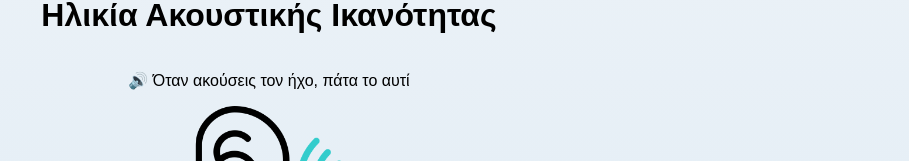
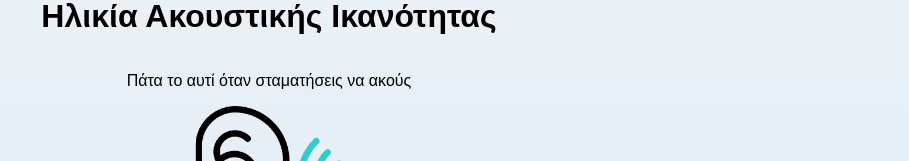
Before and after one commit to Simao73/otamed-hearing-test-clean, a Next.js app: page / in a window 1280 px wide. Shown: the part 322-483 px from the top of the page, without its empty margins (371-1280 px from the left). Built offline with nearby package versions, Linux system fonts and the light colour scheme.

Commit message:
Update index.tsx

```diff
--- a/pages/index.tsx
+++ b/pages/index.tsx
@@ -8,12 +8,22 @@ import { LanguageSelector } from "../components/LanguageSelector";
 import { translations } from "../utils/translations";
 
 export default function Home() {
-  const [stage, setStage] = useState<"start" | "done">("start");
+  const [stage, setStage] = useState<"ready" | "testing" | "done">("ready");
   const [lowFreq, setLowFreq] = useState<number | null>(null);
   const [highFreq, setHighFreq] = useState<number | null>(null);
   const [language, setLanguage] = useState<"en" | "gr">("gr");
+  const [countdown, setCountdown] = useState(3);
 
   const t = translations[language];
+
+  React.useEffect(() => {
+    if (stage === "ready" && countdown > 0) {
+      const timer = setTimeout(() => setCountdown((c) => c - 1), 1000);
+      return () => clearTimeout(timer);
+    } else if (countdown === 0 && stage === "ready") {
+      setStage("testing");
+    }
+  }, [countdown, stage]);
 
   return (
     <>
@@ -28,8 +38,12 @@ export default function Home() {
         <LanguageSelector language={language} setLanguage={setLanguage} />
 
         <h1>{t.title}</h1>
-        <p>{stage === "start" ? t.instructionStart : t.instructionStop}</p>
 
+        {stage === "ready" && <p>{language === "en" ? `Test starts in ${countdown}...` : `Το τεστ ξεκινά σε ${countdown}...`}</p>}
+        {stage === "testing" && <p>{language === "en" ? "Tap the ear when you stop hearing the tone" : "Πάτα το αυτί όταν σταματήσεις να ακούς"}</p>}
+        {stage === "done" && <p>{language === "en" ? "Your results:" : "Αποτελέσματα:"}</p>}
+
+        {stage !== "done" && (
           <EarButton
             stage={stage}
             setStage={setStage}
@@ -37,6 +51,7 @@ export default function Home() {
             setHighFreq={setHighFreq}
             language={language}
           />
+        )}
 
         {stage === "done" && (
           <ResultDisplay lowFreq={lowFreq} highFreq={highFreq} language={language} />
```
Lines whose indentation alone changed are shown as unchanged.
